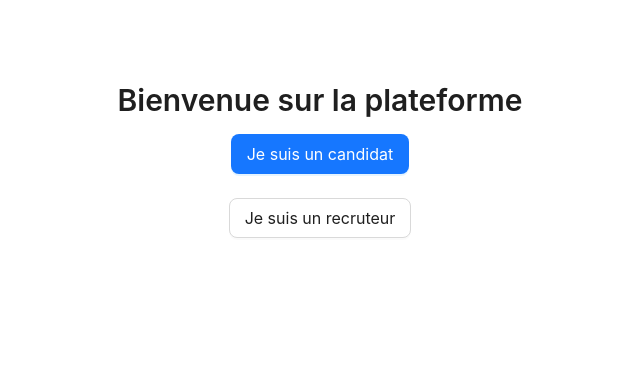
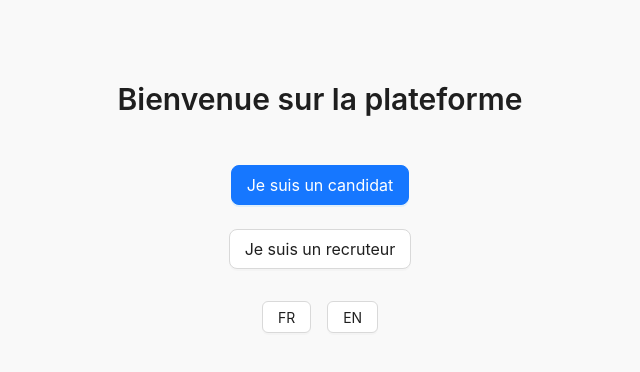
Before and after one commit to WailsCarton/candidate-platform, a Next.js app: page / in a window 1280 px wide. Shown: the top 372 px of the page, without its empty margins (320-960 px from the left). Built offline with nearby package versions, Linux system fonts and the light colour scheme.

Commit message:
traduction page d'accueil fait

```diff
--- a/src/app/layout.js
+++ b/src/app/layout.js
@@ -1,11 +1,13 @@
+import '@/styles/globals.css';
+import '@/i18n';
+import { ConfigProvider } from 'antd';
 import StoreProvider from '@/store/StoreProvider';
-import { ConfigProvider } from 'antd';
-import '@/styles/globals.css';
 
 export const metadata = {
-  title: 'Candidate Platform',
-  description: 'Plateforme de recrutement',
+  title: 'Candidate Platform | Candidatures et Recrutement',
+  description: 'Plateforme web moderne permettant aux candidats de postuler et aux recruteurs de gérer les candidatures facilement.',
 };
+
 
 export default function RootLayout({ children }) {
   return (
--- a/src/app/page.js
+++ b/src/app/page.js
@@ -1,22 +1,34 @@
 'use client';
 
+import { useTranslation } from 'react-i18next';
 import { Button, Space, Typography } from 'antd';
 import { useRouter } from 'next/navigation';
 
 export default function HomePage() {
+  const { t, i18n } = useTranslation();
   const router = useRouter();
 
   return (
     <div style={{ padding: '3rem', textAlign: 'center' }}>
-      <Typography.Title level={2}>Bienvenue sur la plateforme</Typography.Title>
-      <Space direction="vertical" size="large">
+      <Typography.Title level={2}>{t('title_home')}</Typography.Title>
+
+      <Space direction="vertical" size="large" style={{ marginTop: '2rem' }}>
         <Button type="primary" size="large" onClick={() => router.push('/candidat')}>
-          Je suis un candidat
+          {t('btn_candidate')}
         </Button>
-        <Button type="default" size="large" onClick={() => router.push('/recruteur')}>
-          Je suis un recruteur
+        <Button size="large" onClick={() => router.push('/recruteur')}>
+          {t('btn_recruiter')}
         </Button>
       </Space>
+
+      <div style={{ marginTop: '2rem' }}>
+        <Button onClick={() => i18n.changeLanguage('fr')} style={{ marginRight: '1rem' }}>
+          FR
+        </Button>
+        <Button onClick={() => i18n.changeLanguage('en')}>
+          EN
+        </Button>
+      </div>
     </div>
   );
 }
--- /dev/null
+++ b/src/i18n/en.json
@@ -0,0 +1,5 @@
+{
+    "title_home": "Welcome to the platform",
+    "btn_candidate": "I am a candidate",
+    "btn_recruiter": "I am a recruiter"
+  }
--- /dev/null
+++ b/src/i18n/fr.json
@@ -0,0 +1,5 @@
+{
+    "title_home": "Bienvenue sur la plateforme",
+    "btn_candidate": "Je suis un candidat",
+    "btn_recruiter": "Je suis un recruteur"
+  }
--- /dev/null
+++ b/src/i18n/index.js
@@ -0,0 +1,21 @@
+'use client';
+
+import i18n from 'i18next';
+import { initReactI18next } from 'react-i18next';
+
+import fr from './fr.json';
+import en from './en.json';
+
+i18n.use(initReactI18next).init({
+  resources: {
+    fr: { translation: fr },
+    en: { translation: en },
+  },
+  lng: 'fr',
+  fallbackLng: 'en',
+  interpolation: {
+    escapeValue: false,
+  },
+});
+
+export default i18n;
--- a/src/styles/globals.css
+++ b/src/styles/globals.css
@@ -0,0 +1,48 @@
+/* === Reset CSS minimal === */
+* {
+    margin: 0;
+    padding: 0;
+    box-sizing: border-box;
+  }
+
+  /* === Police globale === */
+  body {
+    font-family: -apple-system, BlinkMacSystemFont, 'Segoe UI', Roboto, Oxygen, Ubuntu, Cantarell,
+      'Open Sans', 'Helvetica Neue', sans-serif;
+    background-color: #f9f9f9;
+    color: #1f1f1f;
+    line-height: 1.6;
+    padding: 2rem;
+  }
+
+  /* === Liens === */
+  a {
+    color: #1677ff;
+    text-decoration: none;
+  }
+  a:hover {
+    text-decoration: underline;
+  }
+
+  /* === Titres === */
+  h1, h2, h3, h4, h5, h6 {
+    color: #1f1f1f;
+    font-weight: 600;
+  }
+
+  /* === Conteneur principal === */
+  .container {
+    max-width: 960px;
+    margin: 0 auto;
+  }
+
+  /* === Ajout de marge entre éléments Ant Design === */
+  .ant-card {
+    margin-bottom: 1.5rem;
+  }
+
+  /* === Bouton principal custom (optionnel) === */
+  button.ant-btn-primary {
+    background-color: #1677ff;
+    border-color: #1677ff;
+  }
```
